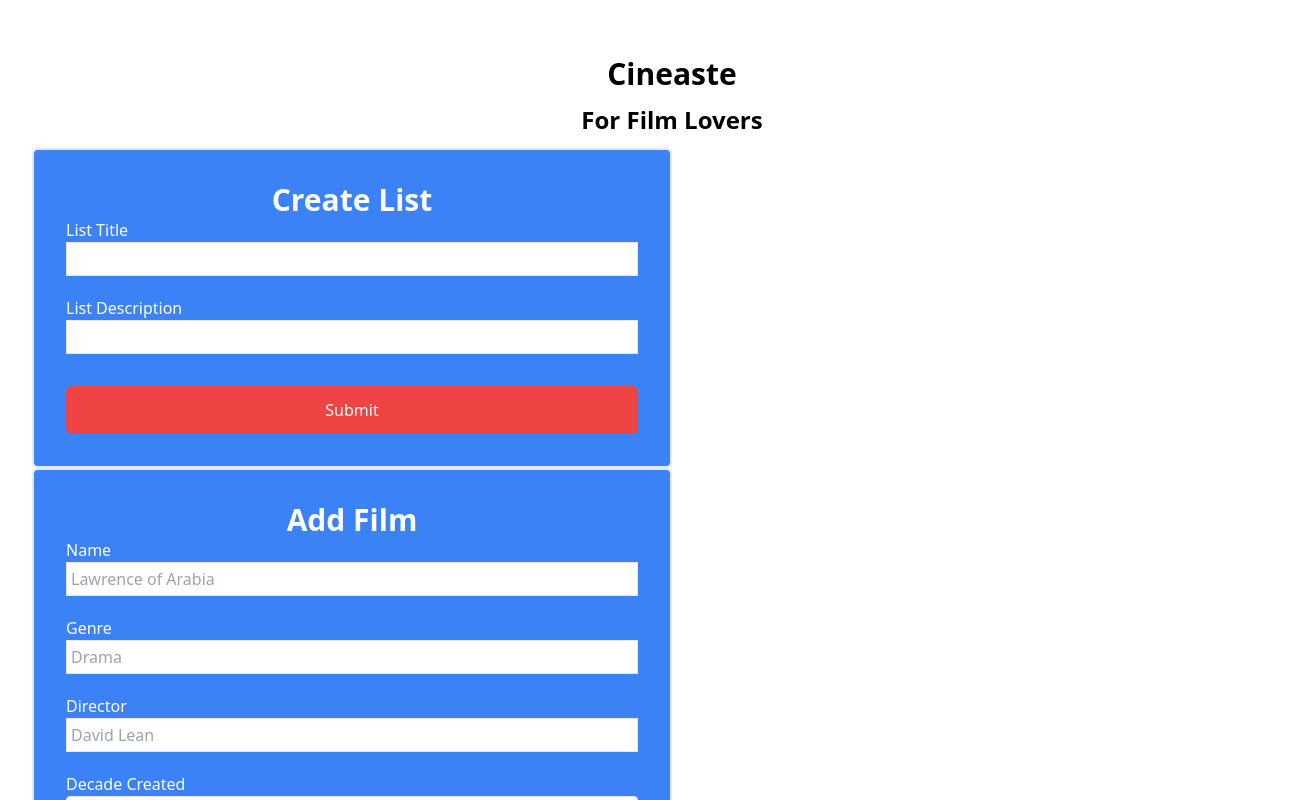
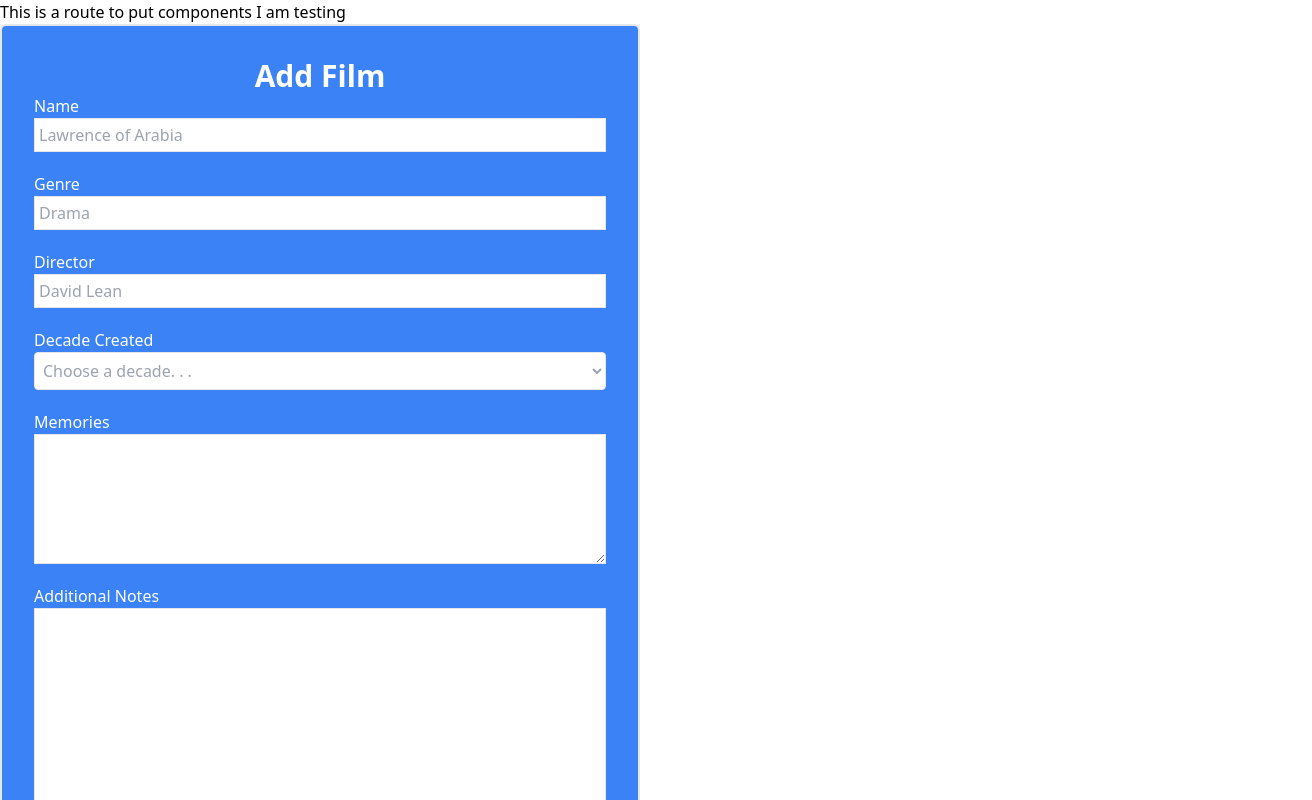
Before and after one commit to papadavis47/cineaste, a React (Create React App) app: page /test in a window 1280 px wide. Shown: the top 800 px of the page, 1312 px wide, since content can reach past the window. Built offline with nearby package versions, Linux system fonts and the light colour scheme.

Commit message:
Install React Router and setup initial routes

```diff
--- a/package.json
+++ b/package.json
@@ -8,6 +8,7 @@
     "@testing-library/user-event": "^13.5.0",
     "react": "^17.0.2",
     "react-dom": "^17.0.2",
+    "react-router-dom": "^6.2.1",
     "react-scripts": "5.0.0",
     "web-vitals": "^2.1.3"
   },
--- a/src/App.js
+++ b/src/App.js
@@ -1,15 +1,25 @@
-import MovieList from "./components/MovieList";
-import ListForm from "./components/ListForm";
-import Title from "./components/Title";
-import MovieForm from "./components/MovieForm/MovieForm.js";
+// import MovieList from "./components/MovieList";
+// import ListForm from "./components/ListForm";
+// import Title from "./components/Title";
+// import MovieForm from "./components/MovieForm/MovieForm.js";
+import { BrowserRouter as Router, Routes, Route } from "react-router-dom";
+import Home from "./pages/Home.js";
+import Forms from "./pages/Forms.js";
+import Test from "./pages/Test.js";
+import Lists from "./pages/Lists.js";
+import NotFound from "./pages/NotFound.js";
 
 function App() {
   return (
-    <div className='container flex flex-col mx-8'>
-      <Title />
-      <ListForm />
-      <MovieForm />
-    </div>
+    <Router>
+      <Routes>
+        <Route path='/' element={<Home />} />
+        <Route path='/lists' element={<Lists />} />
+        <Route path='/forms' element={<Forms />} />
+        <Route path='/test' element={<Test />} />
+        <Route path='*' element={<NotFound />} />
+      </Routes>
+    </Router>
   );
 }
 
--- /dev/null
+++ b/src/components/CreateBtn/CreateBtn.js
@@ -0,0 +1,7 @@
+import React from "react";
+
+const CreateBtn = () => {
+  return <div />;
+};
+
+export default CreateBtn;
--- /dev/null
+++ b/src/components/CreateBtn/index.js
@@ -0,0 +1 @@
+export { default } from "./CreateBtn";
--- a/src/components/ListForm/ListForm.js
+++ b/src/components/ListForm/ListForm.js
@@ -2,7 +2,7 @@ import { useState, useEffect } from "react";
 
 const ListForm = () => {
   return (
-    <div className='w-1/2 p-8 text-white bg-blue-500 border-2 rounded-md'>
+    <div className='w-1/2 p-8 text-white bg-blue-500 border-2 rounded-md mb-4'>
       <h3 className='text-3xl font-bold text-center'>Create List</h3>
       <form>
         <div className='flex flex-col mb-5'>
@@ -11,7 +11,7 @@ const ListForm = () => {
             type='text'
             id='title'
             name='title'
-            className='px-1 py-1 border text-grey-darkest"'
+            className='px-1 py-1 border text-grey-darkest'
           />
         </div>
         <div className='flex flex-col mb-5'>
@@ -20,7 +20,7 @@ const ListForm = () => {
             type='text'
             name='description'
             id='description'
-            className='px-1 py-1 border text-grey-darkest"'
+            className='px-1 py-1 border text-grey-darkest'
           />
         </div>
         <button type='submit' className='w-full p-3 mt-3 bg-red-500 border-white rounded-md'>
--- a/src/components/MovieForm/MovieForm.js
+++ b/src/components/MovieForm/MovieForm.js
@@ -2,7 +2,7 @@ import { useState, useEffect } from "react";
 
 const MovieForm = () => {
   return (
-    <div className='w-1/2 p-8 text-white bg-blue-500 border-2 rounded-md'>
+    <div className='w-1/2 p-8 mb-4 text-white bg-blue-500 border-2 rounded-md'>
       <h3 className='text-3xl font-bold text-center'>Add Film</h3>
       <form>
         <div className='flex flex-col mb-5'>
@@ -52,12 +52,22 @@ const MovieForm = () => {
           </select>
         </div>
         <div className='flex flex-col mb-5'>
-          <label htmlFor='notes'>Notes</label>
+          <label htmlFor='memories'>Memories</label>
+          <textarea
+            type='textarea'
+            name='memories'
+            id='memories'
+            className='px-1 py-1 border text-grey-darkest'
+            rows='5'
+          />
+        </div>
+        <div className='flex flex-col mb-5'>
+          <label htmlFor='notes'>Additional Notes</label>
           <textarea
             type='textarea'
             name='notes'
             id='notes'
-            className='px-1 py-1 border text-grey-darkest"'
+            className='px-1 py-1 border text-grey-darkest'
             rows='10'
           />
         </div>
--- /dev/null
+++ b/src/pages/Forms.js
@@ -0,0 +1,7 @@
+import React from "react";
+
+const Forms = () => {
+  return <div>This is the forms page</div>;
+};
+
+export default Forms;
--- a/src/pages/Home.js
+++ b/src/pages/Home.js
@@ -0,0 +1,12 @@
+import Title from "../components/Title/Title.js";
+
+const Home = () => {
+  return (
+    <div className='container flex flex-col mx-8'>
+      <Title />
+      <h2>This is the HomePage</h2>
+    </div>
+  );
+};
+
+export default Home;
--- /dev/null
+++ b/src/pages/Lists.js
@@ -0,0 +1,7 @@
+import React from "react";
+
+const Lists = () => {
+  return <div>This is the List page</div>;
+};
+
+export default Lists;
--- /dev/null
+++ b/src/pages/NotFound.js
@@ -0,0 +1,7 @@
+import React from "react";
+
+const NotFound = () => {
+  return <div>This is the 404 Not Found Page</div>;
+};
+
+export default NotFound;
--- /dev/null
+++ b/src/pages/Test.js
@@ -0,0 +1,17 @@
+import React from "react";
+import MovieForm from "../components/MovieForm/MovieForm.js";
+import ListForm from "../components/ListForm/ListForm.js";
+
+const Test = () => {
+  return (
+    <div>
+      This is a route to put components I am testing
+      <div>
+        <MovieForm />
+        <ListForm />
+      </div>
+    </div>
+  );
+};
+
+export default Test;
```
Also changed, not shown: 1 other file (tests, documents, lock files or other folders).
